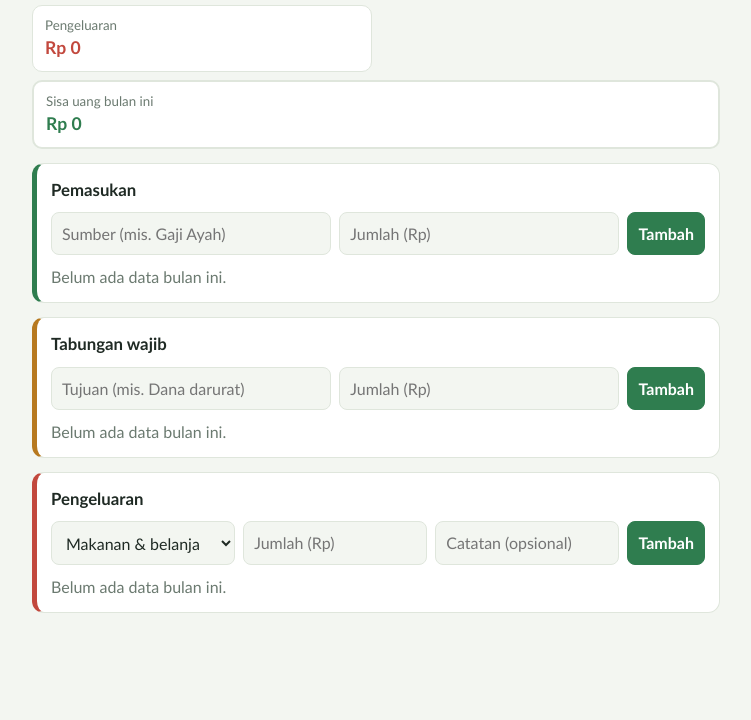
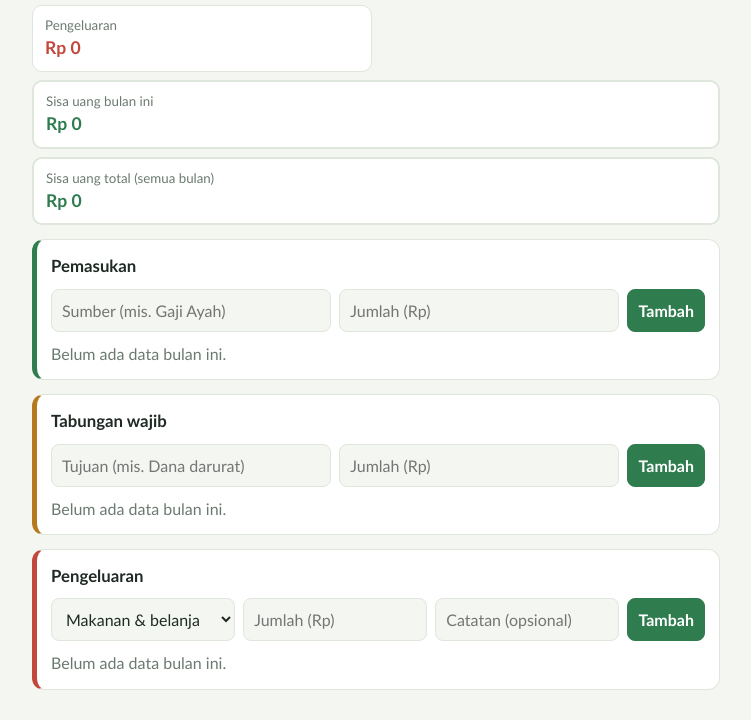
Before and after one commit to AgungArroyan/Keluarga-Arroyan, a plain HTML site: page index.html in a window 1280 px wide. Shown: the part 143-863 px from the top of the page, without its empty margins (264-1015 px from the left). Before the commit the page ends 800 px from the top, so only its background shows below. Drawn offline with Linux system fonts and the light colour scheme.

Commit message:
Add files via upload

```diff
--- a/index.html
+++ b/index.html
@@ -45,6 +45,7 @@ li b{white-space:nowrap}
 <div><small>Tabungan wajib</small><b id="tSv" style="color:var(--sv)"></b></div>
 <div><small>Pengeluaran</small><b id="tOut" style="color:var(--out)"></b></div>
 <div class="sisa"><small>Sisa uang bulan ini</small><b id="tSisa"></b></div>
+<div class="sisa"><small>Sisa uang total (semua bulan)</small><b id="tAll"></b></div>
 </div>
 
 <section class="in"><h2>Pemasukan</h2>
@@ -87,6 +88,7 @@ function render(){
  });
  $("tIn").textContent=rp(tot.in);$("tSv").textContent=rp(tot.sv);$("tOut").textContent=rp(tot.out);
  var s=tot.in-tot.sv-tot.out,e=$("tSisa");e.textContent=rp(s);e.style.color=s<0?"var(--out)":"var(--in)";
+ var a=0;S.items.forEach(function(x){a+=x.t==="in"?x.jml:-x.jml});var g=$("tAll");g.textContent=rp(a);g.style.color=a<0?"var(--out)":"var(--in)";
 }
 document.addEventListener("click",function(e){var d=e.target.dataset&&e.target.dataset.d;if(d){S.items=S.items.filter(function(x){return String(x.id)!==d});save();render()}});
 document.querySelectorAll("form").forEach(function(f){f.onsubmit=function(ev){
```
